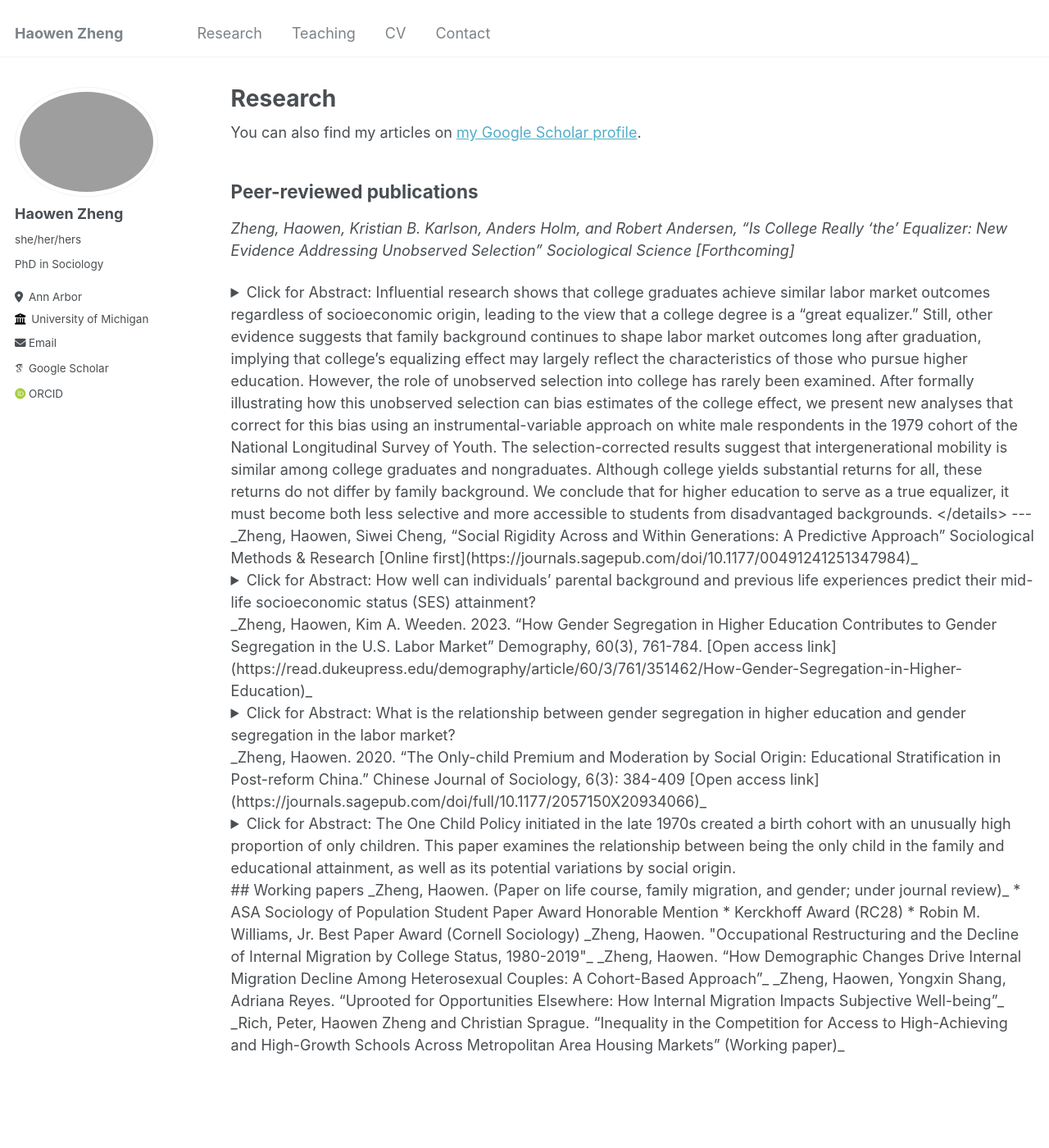
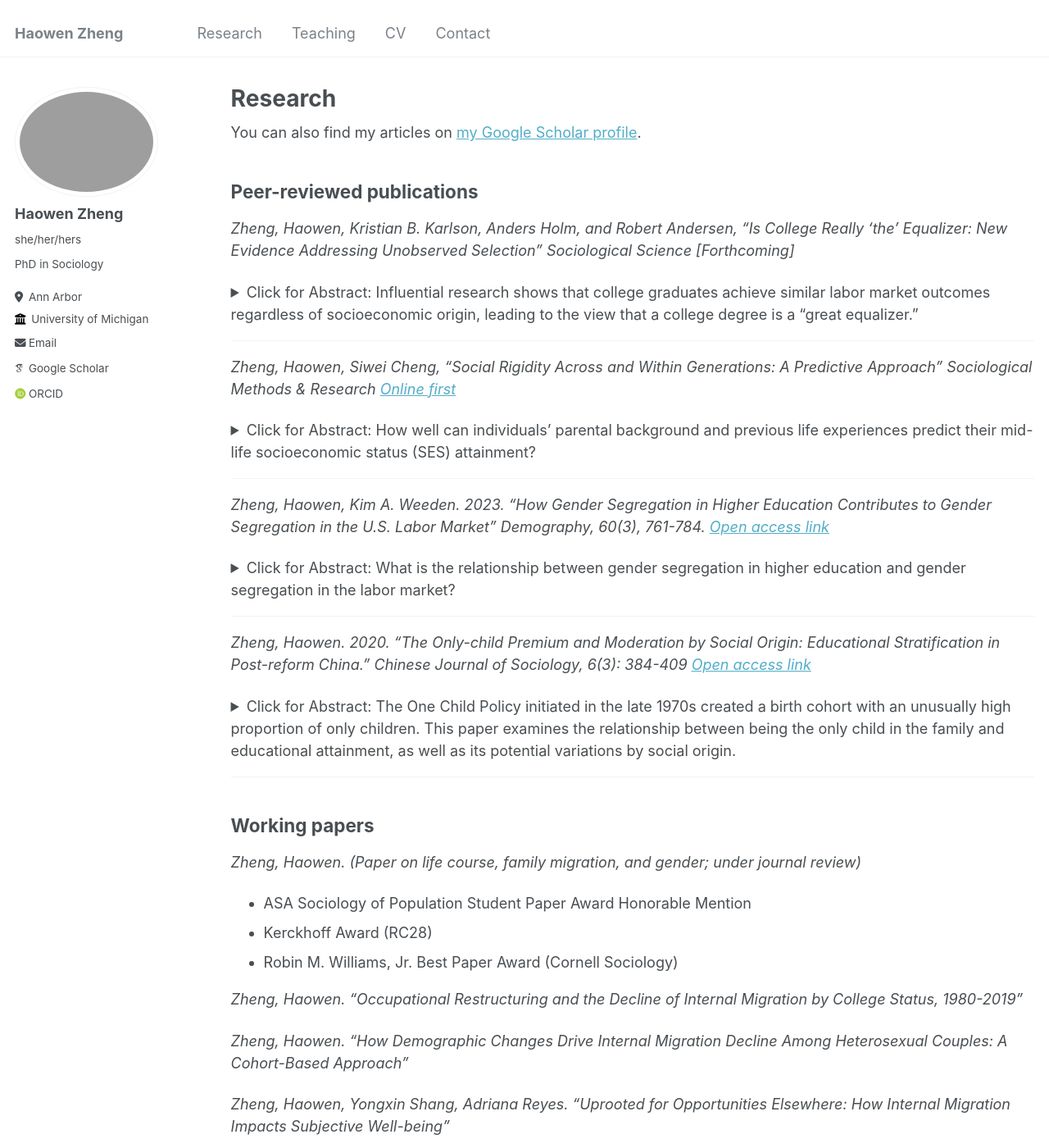
Before and after one commit to haowenzhg/haowenzhg.github.io, a Jekyll site: the page built from _pages/research.md, in a window 1280 px wide and 1400 px high. Shown: the whole window at 82% size. Built offline with Jekyll 4.4.1, drawn with Linux system fonts in a browser that asks for light colours; some web fonts are replaced; part of the change alters nothing that is shown; some of the changed text lies outside the part shown.

Commit message:
Update research.md
try again layout

```diff
--- a/_pages/research.md
+++ b/_pages/research.md
@@ -15,8 +15,9 @@ author_profile: true
 
 _Zheng, Haowen, Kristian B. Karlson, Anders Holm, and Robert Andersen, “Is College Really ‘the’ Equalizer: New Evidence Addressing Unobserved Selection” Sociological Science [Forthcoming]_
 <details>
-<summary> Click for Abstract:
-Influential research shows that college graduates achieve similar labor market outcomes regardless of socioeconomic origin, leading to the view that a college degree is a “great equalizer.” Still, other evidence suggests that family background continues to shape labor market outcomes long after graduation, implying that college’s equalizing effect may largely reflect the characteristics of those who pursue higher education. However, the role of unobserved selection into college has rarely been examined. After formally illustrating how this unobserved selection can bias estimates of the college effect, we present new analyses that correct for this bias using an instrumental-variable approach on white male respondents in the 1979 cohort of the National Longitudinal Survey of Youth. The selection-corrected results suggest that intergenerational mobility is similar among college graduates and nongraduates. Although college yields substantial returns for all, these returns do not differ by family background. We conclude that for higher education to serve as a true equalizer, it must become both less selective and more accessible to students from disadvantaged backgrounds.
+
+<summary> Click for Abstract: Influential research shows that college graduates achieve similar labor market outcomes regardless of socioeconomic origin, leading to the view that a college degree is a “great equalizer.” </summary> Still, other evidence suggests that family background continues to shape labor market outcomes long after graduation, implying that college’s equalizing effect may largely reflect the characteristics of those who pursue higher education. However, the role of unobserved selection into college has rarely been examined. After formally illustrating how this unobserved selection can bias estimates of the college effect, we present new analyses that correct for this bias using an instrumental-variable approach on white male respondents in the 1979 cohort of the National Longitudinal Survey of Youth. The selection-corrected results suggest that intergenerational mobility is similar among college graduates and nongraduates. Although college yields substantial returns for all, these returns do not differ by family background. We conclude that for higher education to serve as a true equalizer, it must become both less selective and more accessible to students from disadvantaged backgrounds.
+
 </details>
 
 ---
@@ -28,7 +29,7 @@ _Zheng, Haowen, Siwei Cheng, “Social Rigidity Across and Within Generations: A
 
 </details>
 
-
+---
 
 _Zheng, Haowen, Kim A. Weeden. 2023. “How Gender Segregation in Higher Education Contributes to Gender Segregation in the U.S. Labor Market” Demography, 60(3), 761-784. [Open access link](https://read.dukeupress.edu/demography/article/60/3/761/351462/How-Gender-Segregation-in-Higher-Education)_
 <details>
@@ -37,7 +38,7 @@ _Zheng, Haowen, Kim A. Weeden. 2023. “How Gender Segregation in Higher Educati
 
 </details>
 
-
+---
 
 _Zheng, Haowen. 2020. “The Only-child Premium and Moderation by Social Origin: Educational Stratification in Post-reform China.” Chinese Journal of Sociology, 6(3): 384-409 [Open access link](https://journals.sagepub.com/doi/full/10.1177/2057150X20934066)_
 <details>
@@ -48,7 +49,7 @@ _Zheng, Haowen. 2020. “The Only-child Premium and Moderation by Social Origin:
 
 </details>
 
-
+---
 
 
 ## Working papers
```
